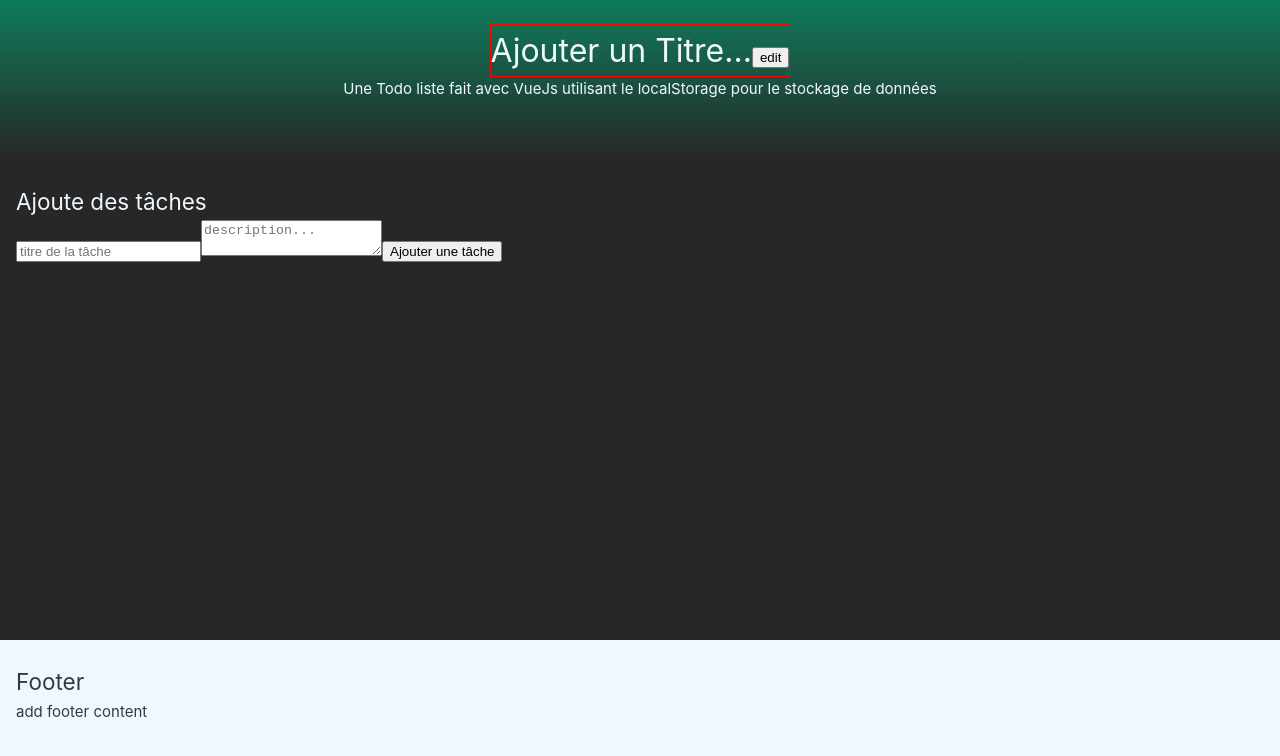
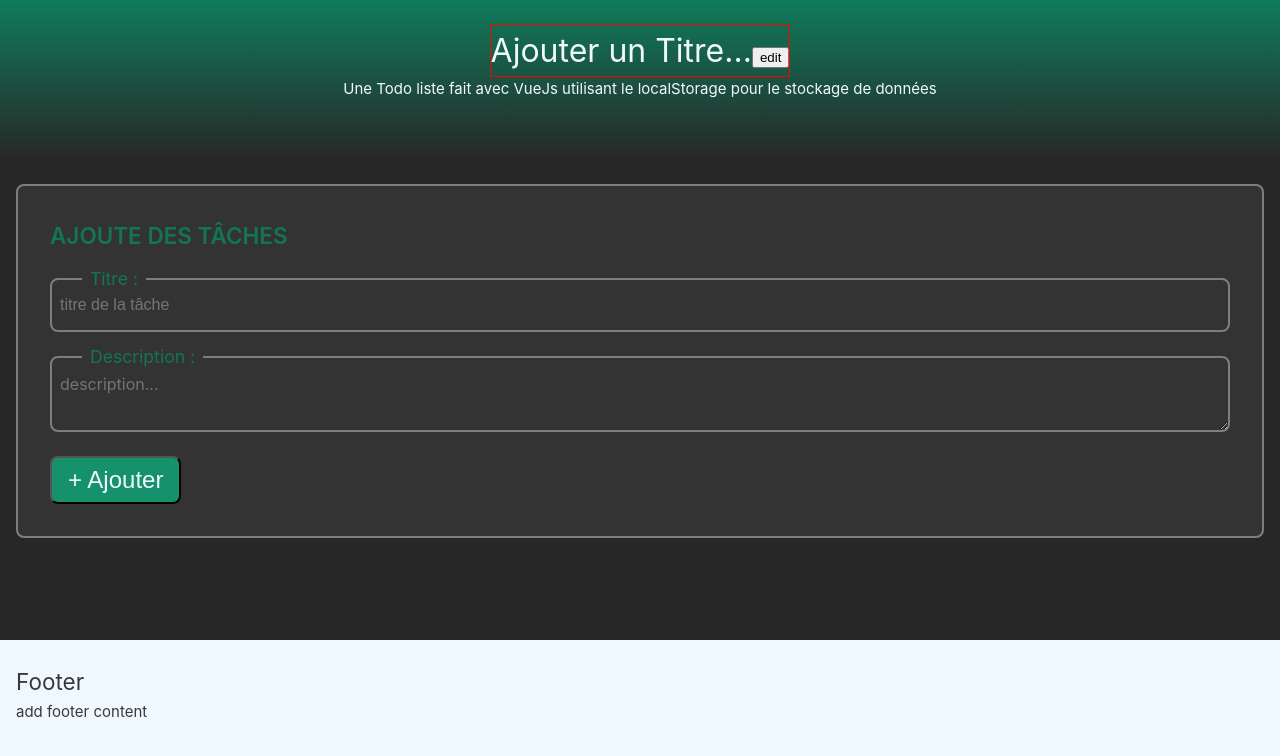
Before and after one commit to CHOUMMANIVONGDimitri/Vue-js-app, a Vue app: page / in a window 1280 px wide. Shown: the top 756 px of the page. Built offline with nearby package versions, Linux system fonts and the light colour scheme; the HTML template or start-up script is replaced by a standard one.

Commit message:
💄 style form container

```diff
--- a/src/components/FormContainer.vue
+++ b/src/components/FormContainer.vue
@@ -24,12 +24,112 @@ const addItem = (currDatas) => {
 </script>
 
 <template>
-  <form @submit.prevent="addItem(props.datas)">
-    <h2>Ajoute des tâches</h2>
-    <input v-model="newItem.title" placeholder="titre de la tâche" />
-    <textarea v-model="newItem.content" placeholder="description..."></textarea>
-    <button type="submit">Ajouter une tâche</button>
+  <form @submit.prevent="addItem(props.datas)" class="form-container">
+    <h2 class="form-title">Ajoute des tâches</h2>
+    <div class="form-item title">
+      <label for="form-title">Titre : </label>
+      <input
+        id="form-title"
+        class="form-input title"
+        v-model="newItem.title"
+        placeholder="titre de la tâche"
+      />
+    </div>
+    <div class="form-item content">
+      <label for="form-content">Description : </label>
+      <textarea
+        id="form-content"
+        class="form-input content"
+        v-model="newItem.content"
+        placeholder="description..."
+      ></textarea>
+    </div>
+    <button type="submit" class="form-submit">+ Ajouter</button>
   </form>
 </template>
 
-<style scoped></style>
+<style scoped>
+form.form-container {
+  background-color: rgb(51, 51, 51);
+  padding: 2rem;
+  display: flex;
+  flex-flow: column nowrap;
+  gap: 1.5rem;
+  border-radius: 0.5rem;
+  border: solid rgb(126, 126, 126) 2px;
+  color: rgb(18, 117, 87);
+
+  & > .form-item {
+    display: flex;
+    flex-flow: column;
+    width: 100%;
+    position: relative;
+    /* overflow-x: hidden; */
+
+    & > label {
+      background-color: rgba(51, 51, 51);
+      font-size: 1.1rem;
+      position: absolute;
+      padding: 0 0.5rem;
+      top: -0.8rem;
+      left: 2rem;
+    }
+
+    & > [class^='form-'] {
+      border-radius: 0.5rem;
+      background-color: transparent;
+      border: solid rgb(126, 126, 126) 2px;
+      color: rgba(234, 240, 245, 0.753);
+
+      &:focus {
+        color: aliceblue;
+      }
+    }
+    & > .form-input.title {
+      font-size: 1rem;
+      padding: 1rem 0.5rem;
+    }
+    & > .form-input.content {
+      font-family:
+        Inter,
+        -apple-system,
+        BlinkMacSystemFont,
+        'Segoe UI',
+        Roboto,
+        Oxygen,
+        Ubuntu,
+        Cantarell,
+        'Fira Sans',
+        'Droid Sans',
+        'Helvetica Neue',
+        sans-serif;
+      font-size: 1rem;
+      padding: 1rem 0.5rem;
+    }
+  }
+
+  & > .form-title {
+    text-transform: uppercase;
+    font-weight: 600;
+  }
+
+  & > button.form-submit {
+    width: fit-content;
+    padding: 0.5rem 1rem;
+    font-size: 1.5rem;
+    background-color: rgb(21, 145, 108);
+    border-radius: 0.5rem;
+    cursor: pointer;
+    transition: all 0.5s;
+    color: aliceblue;
+
+    &:hover {
+      transition: all 0.5s;
+      background-color: rgb(18, 117, 87);
+      color: rgb(199, 207, 214);
+      border-color: aliceblue;
+      transform: scale(1.1);
+    }
+  }
+}
+</style>
```
